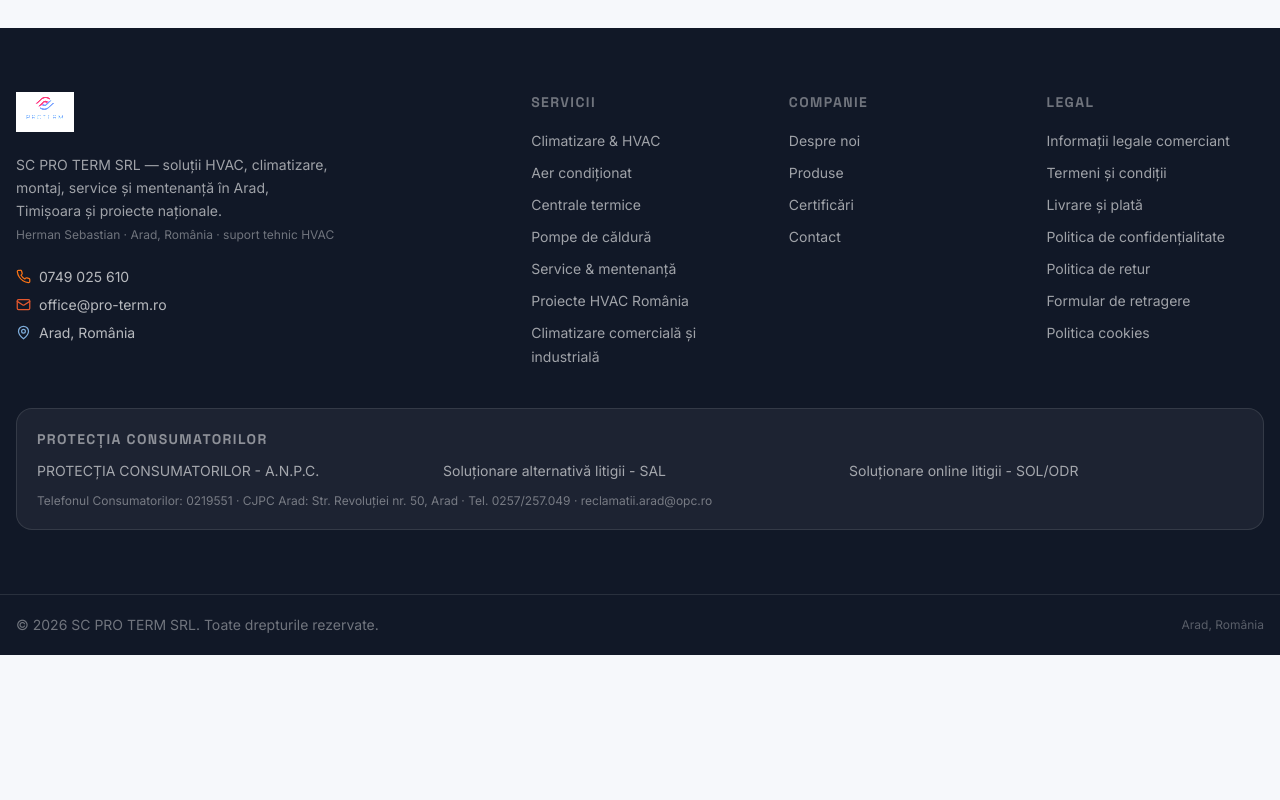
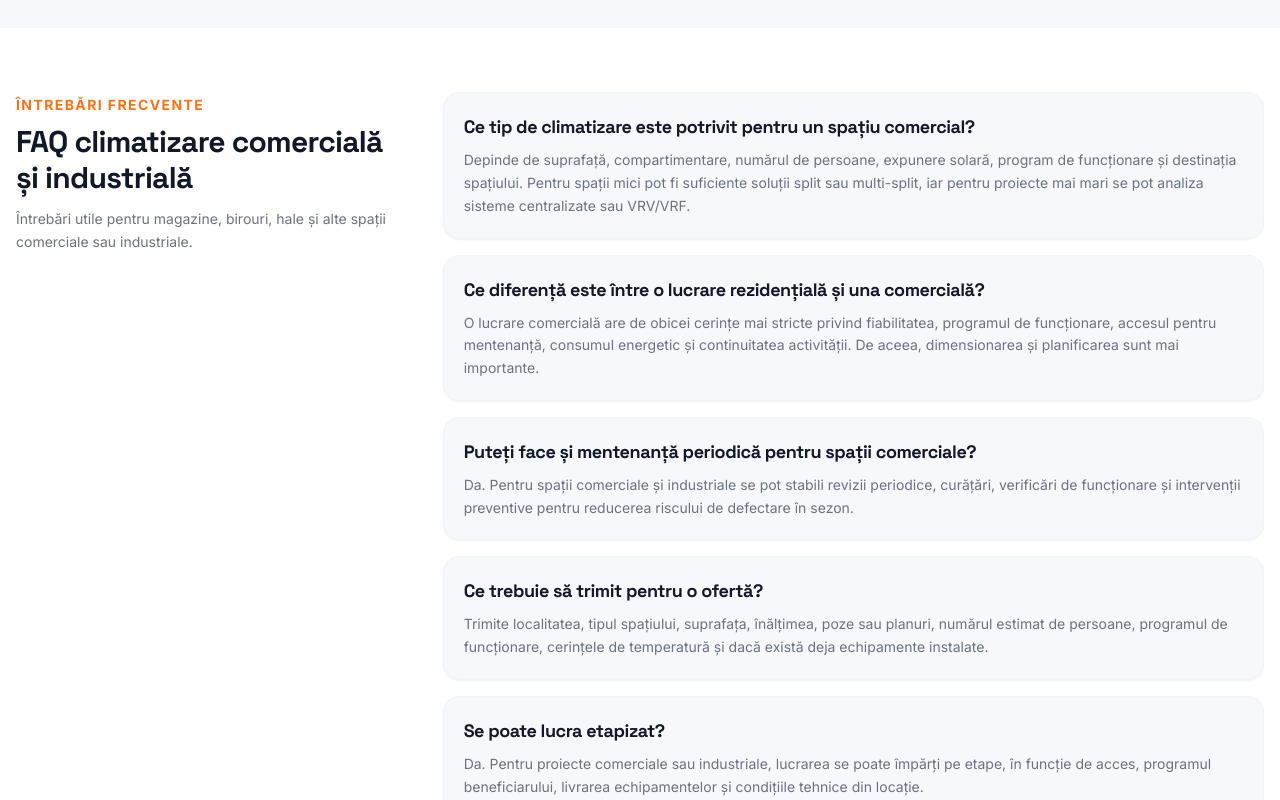
Before and after one commit to protermarad-hash/pro-term-web, a Next.js app: page /servicii/climatizare-comerciala-industriala-romania in a window 1280 px wide. Shown: the part 1380-2180 px from the top of the page. Before the commit the page ends 2035 px from the top, so only its background shows below. Built offline with nearby package versions, Linux system fonts and the light colour scheme.

Commit message:
Add FAQ to commercial industrial HVAC page

```diff
--- a/src/app/servicii/climatizare-comerciala-industriala-romania/page.tsx
+++ b/src/app/servicii/climatizare-comerciala-industriala-romania/page.tsx
@@ -22,6 +22,29 @@ const solutions = [
   'Montaj, punere în funcțiune, revizie, service și mentenanță preventivă',
   'Consultanță pentru eficiență energetică și alegerea echipamentelor potrivite',
   'Intervenții locale în vestul țării și proiecte mari analizate la nivel național',
+];
+
+const faqs = [
+  {
+    question: 'Ce tip de climatizare este potrivit pentru un spațiu comercial?',
+    answer: 'Depinde de suprafață, compartimentare, numărul de persoane, expunere solară, program de funcționare și destinația spațiului. Pentru spații mici pot fi suficiente soluții split sau multi-split, iar pentru proiecte mai mari se pot analiza sisteme centralizate sau VRV/VRF.',
+  },
+  {
+    question: 'Ce diferență este între o lucrare rezidențială și una comercială?',
+    answer: 'O lucrare comercială are de obicei cerințe mai stricte privind fiabilitatea, programul de funcționare, accesul pentru mentenanță, consumul energetic și continuitatea activității. De aceea, dimensionarea și planificarea sunt mai importante.',
+  },
+  {
+    question: 'Puteți face și mentenanță periodică pentru spații comerciale?',
+    answer: 'Da. Pentru spații comerciale și industriale se pot stabili revizii periodice, curățări, verificări de funcționare și intervenții preventive pentru reducerea riscului de defectare în sezon.',
+  },
+  {
+    question: 'Ce trebuie să trimit pentru o ofertă?',
+    answer: 'Trimite localitatea, tipul spațiului, suprafața, înălțimea, poze sau planuri, numărul estimat de persoane, programul de funcționare, cerințele de temperatură și dacă există deja echipamente instalate.',
+  },
+  {
+    question: 'Se poate lucra etapizat?',
+    answer: 'Da. Pentru proiecte comerciale sau industriale, lucrarea se poate împărți pe etape, în funcție de acces, programul beneficiarului, livrarea echipamentelor și condițiile tehnice din locație.',
+  },
 ];
 
 export default function CommercialIndustrialPage() {
@@ -91,6 +114,26 @@ export default function CommercialIndustrialPage() {
             </div>
           </div>
         </section>
+
+        <section className="bg-white py-16">
+          <div className="container mx-auto px-4">
+            <div className="grid gap-8 lg:grid-cols-3">
+              <div>
+                <span className="text-sm font-bold uppercase tracking-widest text-accent">Întrebări frecvente</span>
+                <h2 className="mt-2 font-heading text-3xl font-bold text-dark">FAQ climatizare comercială și industrială</h2>
+                <p className="mt-3 text-sm leading-relaxed text-dark-300">Întrebări utile pentru magazine, birouri, hale și alte spații comerciale sau industriale.</p>
+              </div>
+              <div className="space-y-4 lg:col-span-2">
+                {faqs.map((item) => (
+                  <div key={item.question} className="rounded-2xl border border-slate-100 bg-light-200 p-5 shadow-sm">
+                    <h3 className="font-heading text-lg font-bold text-dark">{item.question}</h3>
+                    <p className="mt-2 text-sm leading-relaxed text-dark-300">{item.answer}</p>
+                  </div>
+                ))}
+              </div>
+            </div>
+          </div>
+        </section>
       </main>
       <Footer />
     </>
```
